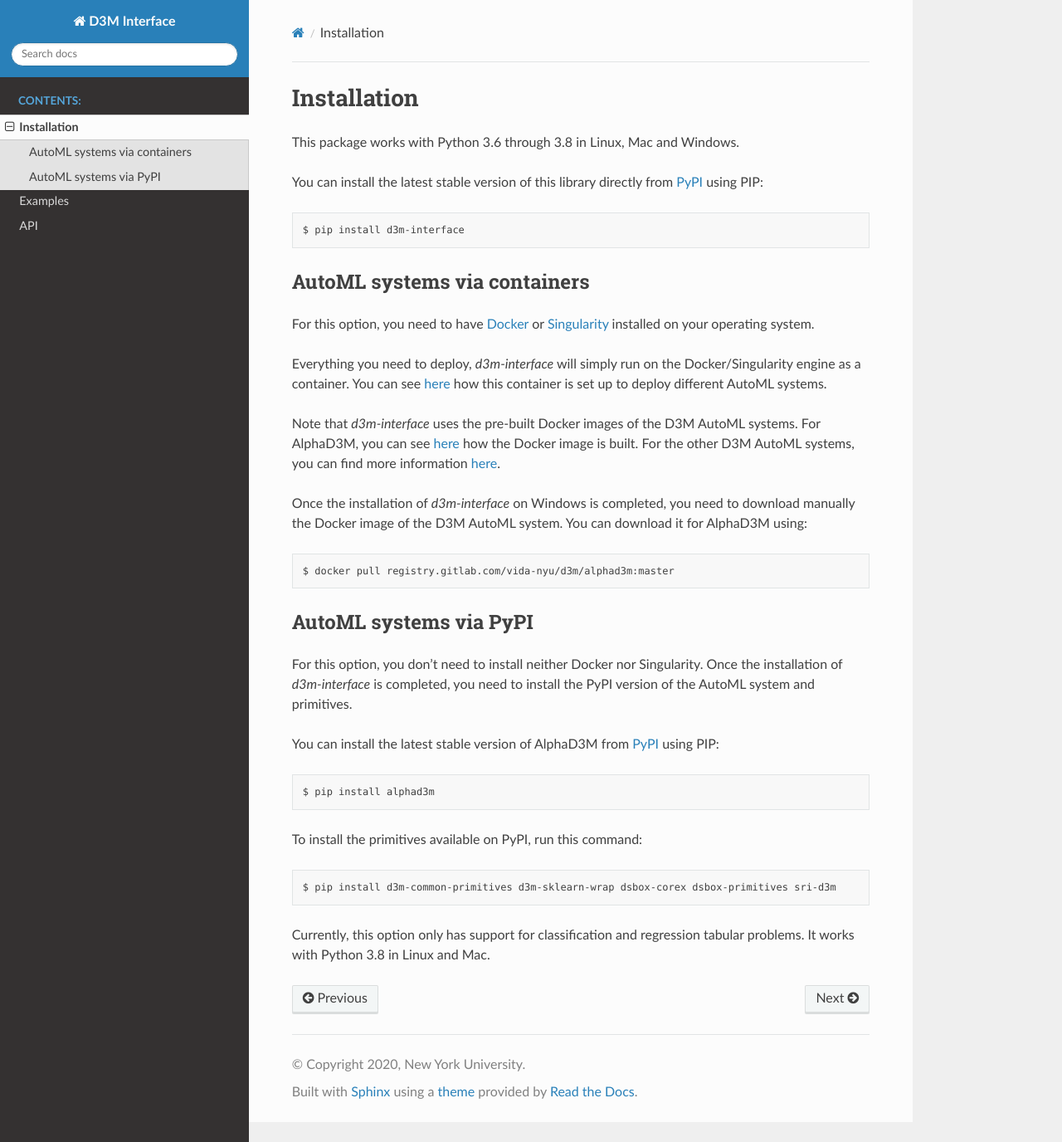
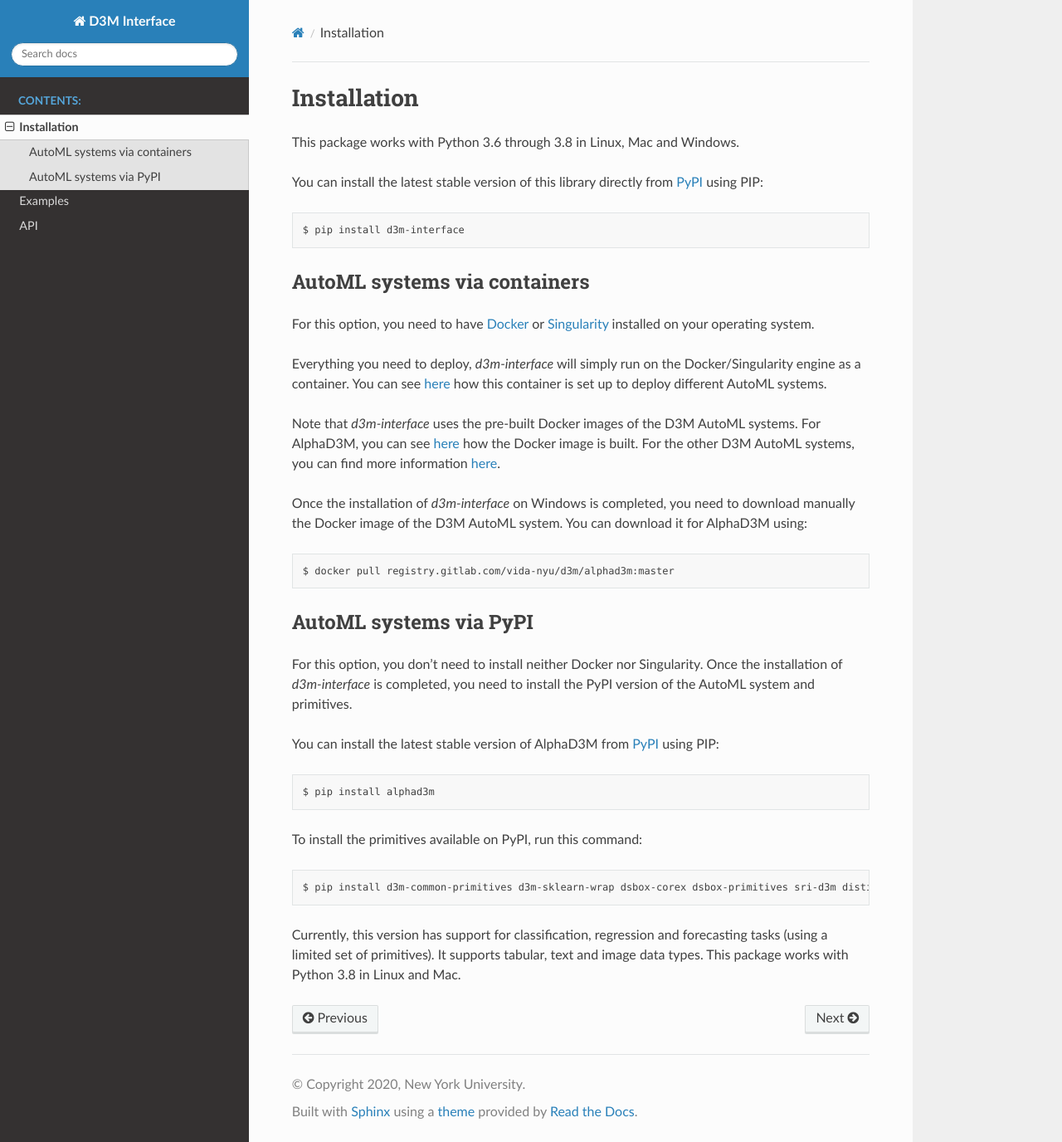
Before and after one commit to VIDA-NYU/d3m_interface, a Sphinx documentation site: the page built from docs/source/installation.rst, in a window 1280 px wide and 1376 px high. Shown: the whole window at 83% size. Built offline with Sphinx 7.4.7 and the Read the Docs theme 2.0.0, drawn with Linux system fonts in a browser that asks for light colours; pages that are not in the unit, such as notebooks, are missing from menus.

Commit message:
Update tasks and data types supported

```diff
--- a/docs/source/installation.rst
+++ b/docs/source/installation.rst
@@ -51,8 +51,8 @@ To install the primitives available on PyPI, run this command:
 
 ::
 
-     $ pip install d3m-common-primitives d3m-sklearn-wrap dsbox-corex dsbox-primitives sri-d3m
+     $ pip install d3m-common-primitives d3m-sklearn-wrap dsbox-corex dsbox-primitives sri-d3m distil-primitives d3m-esrnn d3m-nbeats
 
 
-Currently, this option only has support for classification and regression tabular problems. It works with Python 3.8
-in  Linux and Mac.
+Currently, this version has support for classification, regression and forecasting tasks (using a limited set of primitives).
+It supports tabular, text and image data types. This package works with Python 3.8 in Linux and Mac.
```
